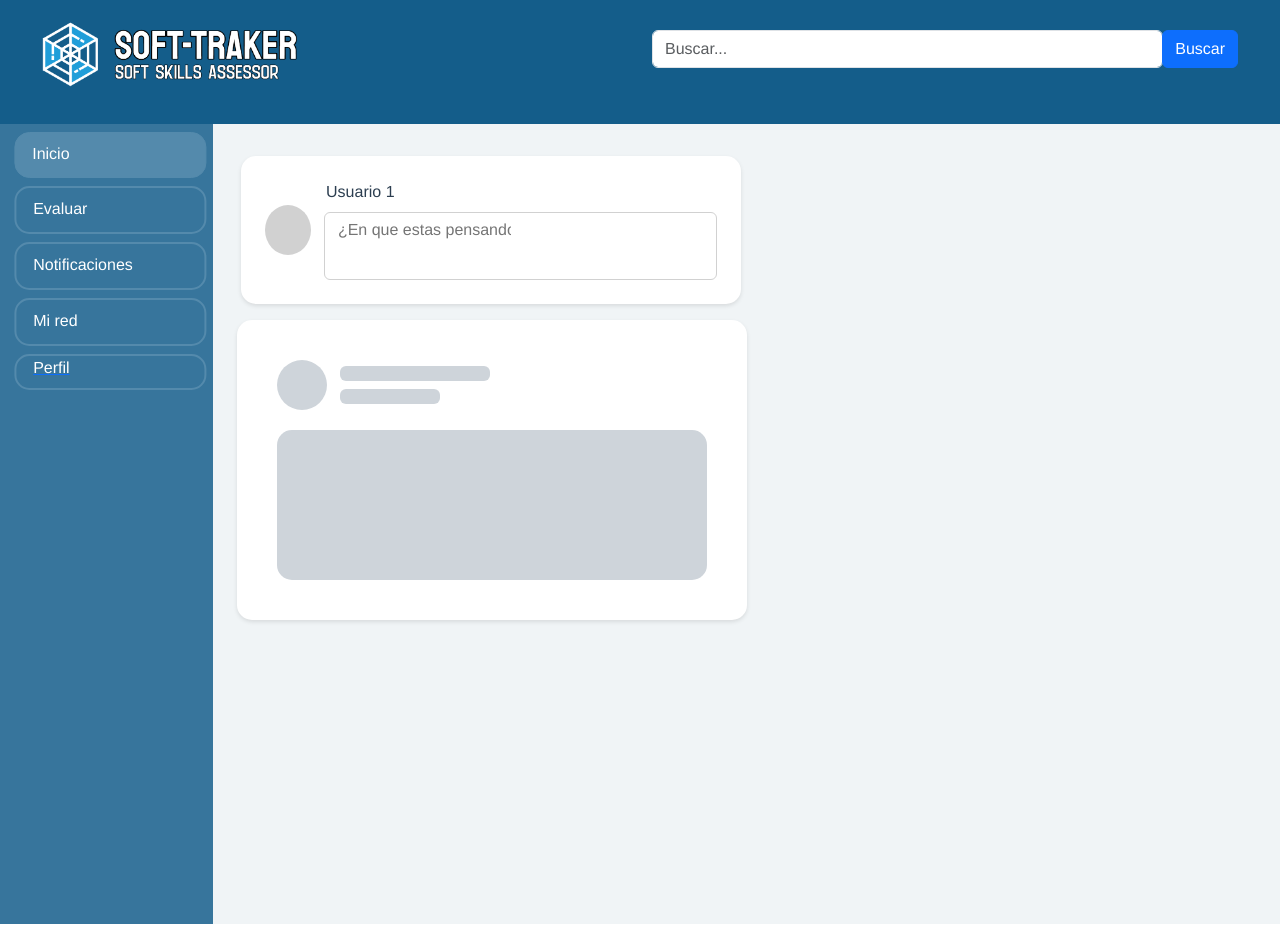
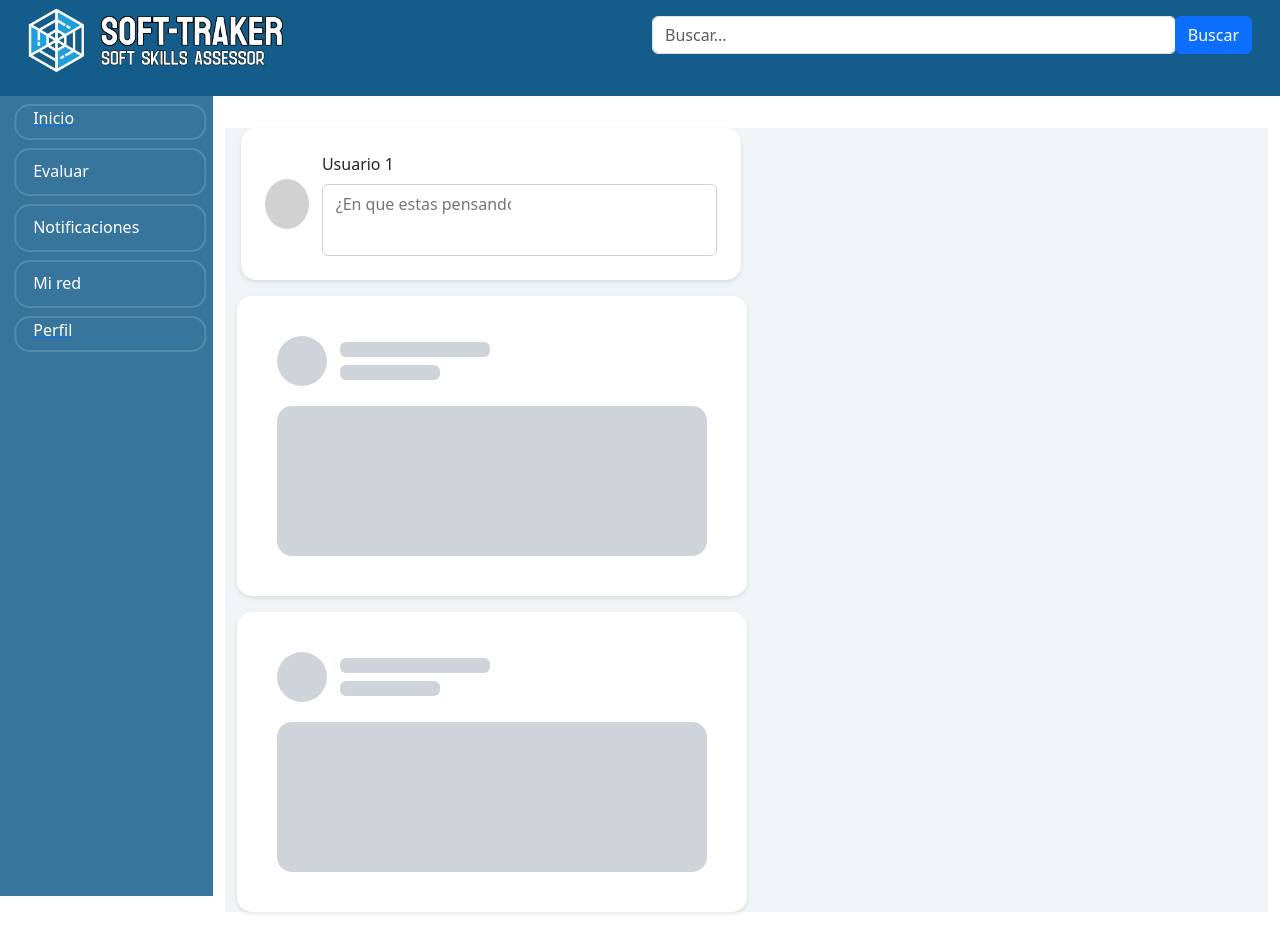
Before and after one commit to SoftTecky/website, a Vue app: page /home in a window 1280 px wide. Built offline with nearby package versions, Linux system fonts and the light colour scheme.

Commit message:
arregle el bug del nav y del sidemenu

```diff
--- a/src/App.vue
+++ b/src/App.vue
@@ -1,38 +1,150 @@
 <template>
-  <!--nav>
-    <router-link to="/">Home</router-link> |
-    <router-link to="/about">About</router-link>
-  </nav-->
-  <router-view/>
+    <!-- inicio nav -->
+    <nav class="align-items-center" v-if="!isLoggedIn">
+      <div class="container-fluid">
+        <div class="toolbar row justify-content-between">
+          <!-- Logotipo -->
+          <div class="col-sm-2 text-left">
+            <div class="logo">
+              <img src="@/assets/logo.png" alt="Logo de mi sitio web" />
+            </div>
+          </div>
+          <!-- Buscador -->
+          <div class="col-sm-6">
+            <div class="search-box rounded">
+              <div class="input-group">
+                <input
+                  type="text"
+                  class="form-control rounded"
+                  placeholder="Buscar..."
+                />
+                <div class="input-group-prepend">
+                  <button type="submit" class="btn btn-primary">Buscar</button>
+                </div>
+              </div>
+            </div>
+          </div>
+        </div>
+      </div>
+    </nav>
+
+    <div class="container-fluid">
+      <div class="row flex-nowrap">
+        <!-- inicio sidemenu -->
+        <div class="col-auto col-md-3 col-xl-2 px-sm-2 px-0 sidemenubg" v-if="!isLoggedIn">
+          <div
+            class="d-flex flex-column align-items-center align-items-sm-start px-3 pt-2 text-white min-vh-100"
+          >
+            <ul
+              class="nav flex-column mb-sm-auto mb-0 align-items-center align-items-sm-start"
+              id="menu"
+            >
+              <li class="nav-item">
+                <router-link to="/home">
+                  <a class="nav-link btn">
+                    <span class="ms-1">Inicio</span>
+                  </a>
+                </router-link>
+              </li>
+              <li>
+                <a class="nav-link btn">
+                  <i class="fs-4 bi-people"></i>
+                  <span class="ms-1">Evaluar</span>
+                </a>
+              </li>
+              <li>
+                <a class="nav-link btn">
+                  <i class="fs-4 bi-people"></i>
+                  <span class="ms-1">Notificaciones</span>
+                </a>
+              </li>
+              <li>
+                <a class="nav-link btn">
+                  <i class="fs-4 bi-people"></i>
+                  <span class="ms-1">Mi red</span>
+                </a>
+              </li>
+              <li>
+                <router-link to="/profile">
+                  <a class="nav-link btn">
+                    <span class="ms-1">Perfil</span>
+                  </a>
+                </router-link>
+              </li>
+            </ul>
+            <hr />
+            <div class="dropdown pb-4"></div>
+          </div>
+        </div>
+
+        <div class="col py-3">
+          <router-view></router-view>
+        </div>
+      </div>
+    </div>
 </template>
 
 <script>
-import 'bootstrap/dist/css/bootstrap.css'
-import 'bootstrap/dist/js/bootstrap.js'
+import "bootstrap/dist/css/bootstrap.css";
+import "bootstrap/dist/js/bootstrap.js";
+
+// import sidmenu from "@/components/SidMenu.vue"; // sidebar
+// import navbar from "@/components/NavBar.vue"; // toolbar
+
 export default {
-  name: 'App'
-}
+  name: "App",
+  data() {
+    return {
+      isLoggedIn: false, // Variable de estado para controlar el estado de inicio de sesión
+
+    };
+  },
+};
 </script>
 
-<style>
-#app {
-  font-family: Avenir, Helvetica, Arial, sans-serif;
-  -webkit-font-smoothing: antialiased;
-  -moz-osx-font-smoothing: grayscale;
-  text-align: center;
-  color: #2c3e50;
+<style scoped>
+/* Estilos específicos para el componente NavBar */
+nav {
+  background: #145d8a;
 }
 
-nav {
-  padding: 30px;
+nav .toolbar {
+  padding: 2vh;
 }
 
-nav a {
-  font-weight: bold;
-  color: #2c3e50;
+.logo {
+  display: flex;
+  align-items: left;
+}
+.logo img {
+  height: 8vh;
+  transform: translateY(-12%);
 }
 
-nav a.router-link-exact-active {
-  color: #42b983;
+/* Estilos específicos para el componente SideMenu */
+.sidemenubg {
+  background: #37759c;
+  height: max-content;
+}
+
+.nav-link {
+  text-align: left;
+  color: white;
+  border: #548aac solid 2px;
+  border-radius: 15px;
+  width: 12em;
+  transform: translateX(-5%);
+  /* top vh, right vw, bottom vh, left vw  */
+  padding: 0vh 4vw 1vh 1vw;
+  margin: 0 0 1vh 0;
+}
+.nav-link:hover {
+  background: #548aac;
+  color: white;
+}
+a.btn.active {
+  background-color: #548aac;
+  border: #548aac solid 1px;
+  color: white;
 }
 </style>
--- a/src/views/HomeView.vue
+++ b/src/views/HomeView.vue
@@ -1,92 +1,8 @@
 <template>
   <section class="bodymain">
-    <!-- inicio nav -->
-    <nav class="align-items-center">
-      <div class="container-fluid">
-        <div class="row justify-content-between">
-          <!-- Logotipo -->
-          <div class="col-sm-2 text-left">
-            <div class="logo">
-              <img src="@/assets/logo.png" alt="Logo de mi sitio web" />
-            </div>
-          </div>
-
-          <!-- Buscador -->
-          <div class="col-sm-6">
-            <div class="search-box rounded">
-              <div class="input-group">
-                <input
-                  type="text"
-                  class="form-control rounded"
-                  placeholder="Buscar..."
-                />
-                <div class="input-group-prepend">
-                  <button type="submit" class="btn btn-primary">Buscar</button>
-                </div>
-              </div>
-            </div>
-          </div>
-        </div>
-      </div>
-    </nav>
-
-    <!-- fin nav -->
-    <div class="container-fluid">
-      <div class="row flex-nowrap">
-        <!-- inicio sidemenu -->
-        <div class="col-auto col-md-3 col-xl-2 px-sm-2 px-0 sidemenubg">
-          <div
-            class="d-flex flex-column align-items-center align-items-sm-start px-3 pt-2 text-white min-vh-100"
-          >
-            <ul
-              class="nav flex-column mb-sm-auto mb-0 align-items-center align-items-sm-start"
-              id="menu"
-            >
-              <li class="nav-item">
-                <a href="#" class="nav-link btn active">
-                  <i class="fs-4 bi-house"></i>
-                  <span class="ms-1">Inicio</span>
-                </a>
-              </li>
-              <li>
-                <a href="#" class="nav-link btn">
-                  <i class="fs-4 bi-people"></i>
-                  <span class="ms-1">Evaluar</span>
-                </a>
-              </li>
-              <li>
-                <a href="#" class="nav-link btn">
-                  <i class="fs-4 bi-people"></i>
-                  <span class="ms-1">Notificaciones</span>
-                </a>
-              </li>
-              <li>
-                <a href="#" class="nav-link btn">
-                  <i class="fs-4 bi-people"></i>
-                  <span class="ms-1">Mi red</span>
-                </a>
-              </li>
-              <li>
-                <router-link to="/profile">
-                  <a href="#" class="nav-link btn">
-                  <span class="ms-1">Perfil</span>
-                </a>
-              </router-link>
-              </li>
-            </ul>
-            <hr />
-            <div class="dropdown pb-4"></div>
-          </div>
-        </div>
-        <!-- fin sidemenu -->
-        <div class="col py-3">
-          <sharebox></sharebox>
-          <load></load>
-        </div>
-      </div>
-    </div>
-
-
+    <sharebox></sharebox>
+    <load></load>
+    <load></load>
   </section>
 </template>
 
@@ -106,46 +22,6 @@ export default {
 
 <style scope>
 /* * { border: red solid 1px; } */
-
-nav {
-  background: #145d8a;
-}
-
-.logo {
-  display: flex;
-  align-items: left;
-}
-.logo img {
-  height: 8vh;
-  /* position: fixed; */
-  transform: translateY(-12%);
-}
-
-.sidemenubg {
-  background: #37759c;
-}
-
-.nav-link {
-  text-align: left;
-  color: white;
-  border: #548aac solid 2px;
-  border-radius: 15px;
-  width: 12em;
-  transform: translateX(-5%);
-  /* top vh, right vw, bottom vh, left vw  */
-  padding: 0vh 4vw 1vh 1vw;
-  margin: 0 0 1vh 0;
-}
-.nav-link:hover {
-  background: #548aac;
-  color: white;
-}
-a.btn.active {
-  background-color: #548aac;
-  border: #548aac solid 1px;
-  color: white;
-}
-
 .bodymain {
   background: #f0f4f6;
 }
--- a/src/views/LoginScreen.vue
+++ b/src/views/LoginScreen.vue
@@ -35,14 +35,19 @@
                     placeholder="Ingresa tu contraseña"
                     required=""
                   />
-                  <button class="btn btn-block btn-primary mt-5" type="submit">
-                    ACCEDER
-                  </button>
+                  <router-link to="/home"
+                      class="btn btn-block btn-primary mt-5"
+                      type="submit"
+                      @click="login"
+                    >
+                      ACCEDER
+                  </router-link>
+
                   <p class="mt-3 mb-3 text-muted">
                     ¿No tienes cuenta?
                     <router-link to="/register"
-                      ><a href="">Registrate</a></router-link
-                    >
+                      ><a >Registrate</a>
+                    </router-link>
                   </p>
                 </form>
               </div>
```
Also changed, not shown: src/components/SideAndNav.vue (deleted, +0 -13 lines).
